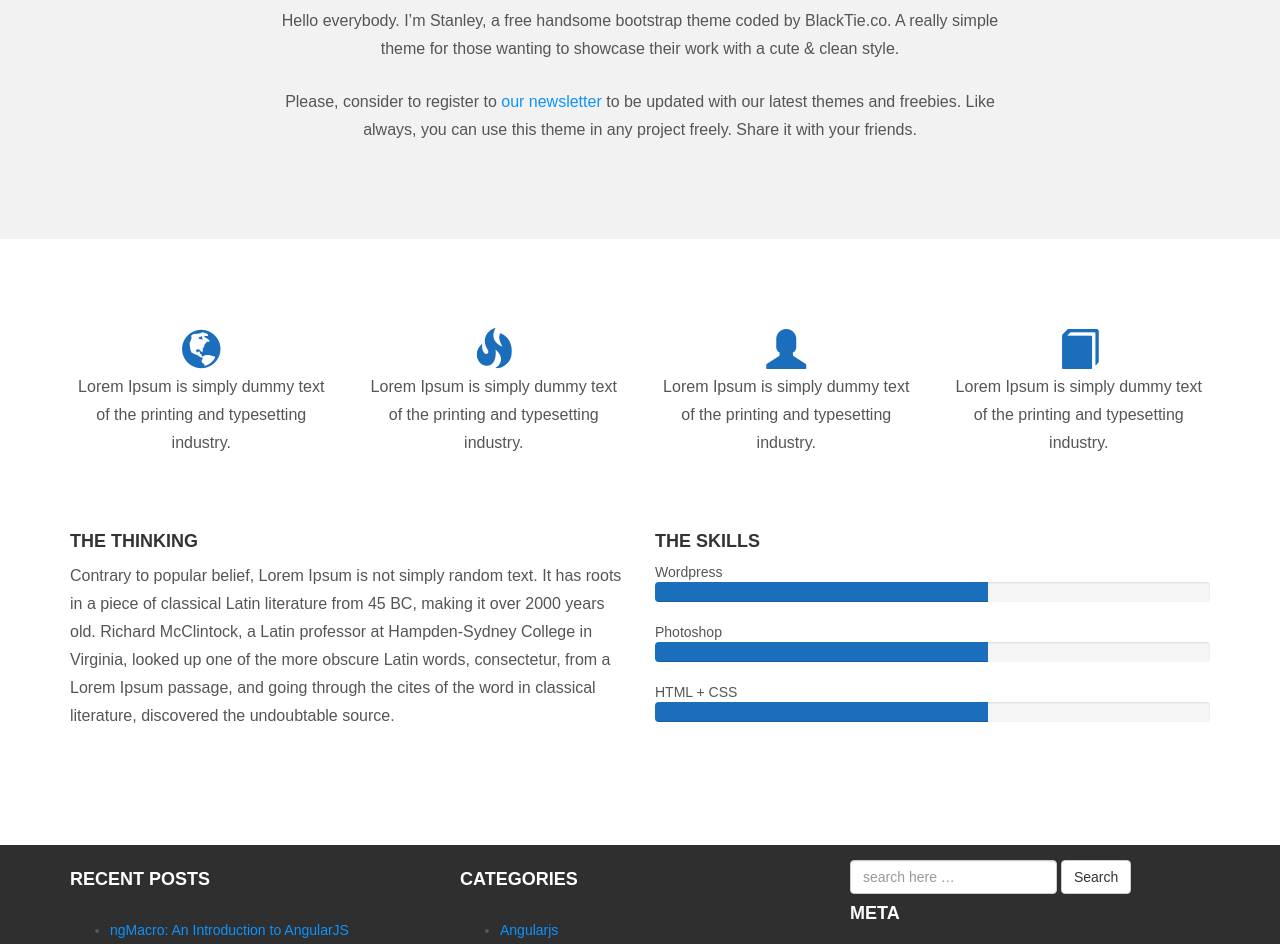
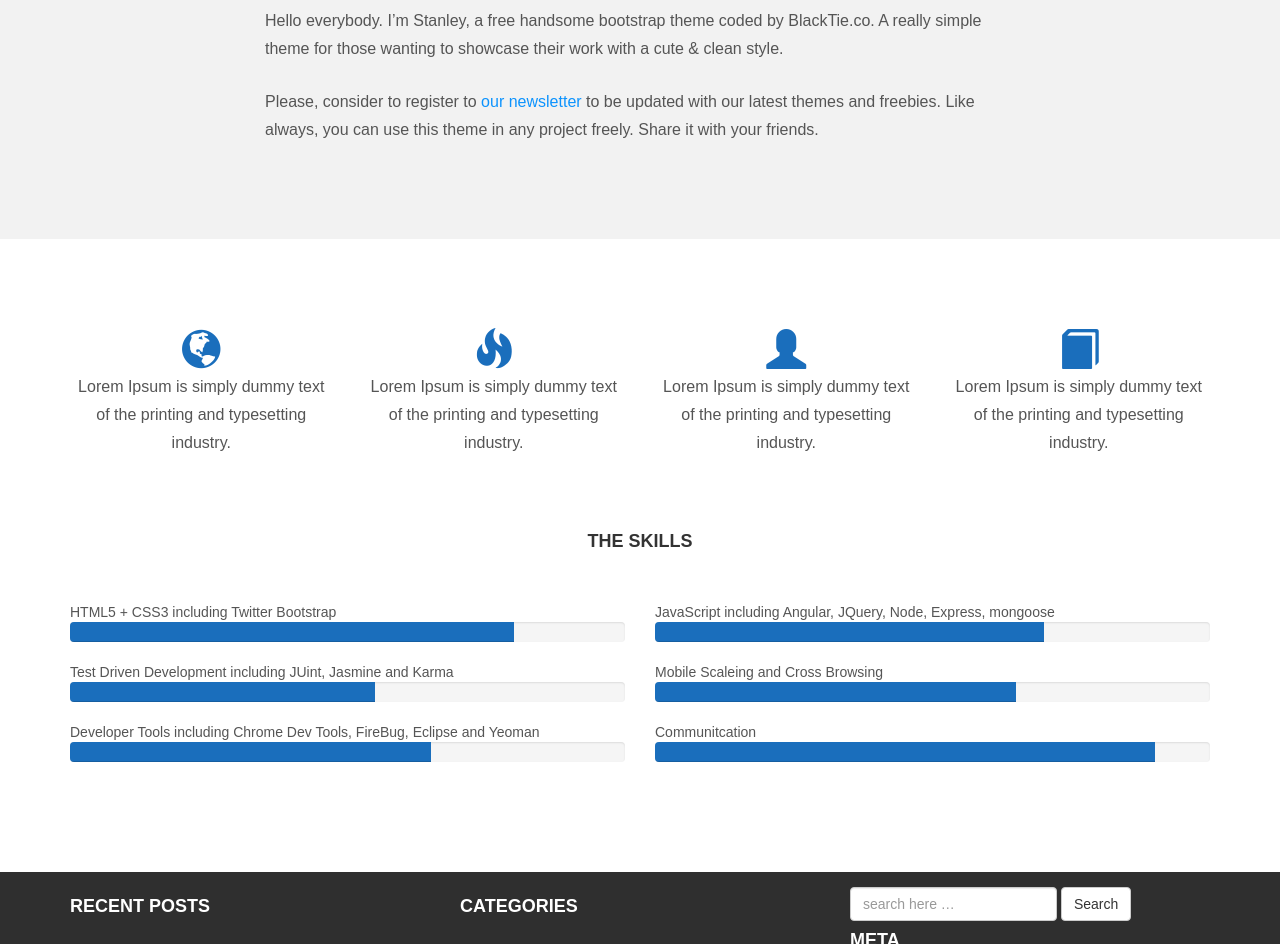
Before and after one commit to jonniedarko/jonnie.io, a plain HTML site: page template-about.html in a window 1280 px wide. Shown: the part 369-1313 px from the top of the page. Drawn offline with nearby package versions, Linux system fonts and the light colour scheme.

Commit message:
updates to About Page

```diff
--- a/style.css
+++ b/style.css
@@ -238,7 +238,8 @@ bt { font-size: 12px; }
 	.social-child-row{
 		display:inline-block;
 		width:100%;
-		margin: auto;
+		margin: 0 auto ;
+		text-align: center;
 	}
 
 }
--- a/template-about.html
+++ b/template-about.html
@@ -60,12 +60,12 @@
          <div id="ww">
             <div class="container">
                <div class="row row-padded-bt">
-                  <div class="col-sm-4 centered">
+                  <div class="col-sm-5 centered">
                      <div class="about-circular-avatar">
                         <!--<img width="155" height="155" src="http://www.gravatar.com/avatar/dbc7ad5935a0d4205ef0f97f516f082b.jpg?s=155" class="attachment-post-thumbnail wp-post-image" alt="user">-->
                      </div>
                      </div>
-                  <div class="col-sm-8">
+                  <div class="col-sm-7">
                      <div class="row">
                         <h1 class="about-name">About Stanley!</h1>
                      </div>
@@ -91,7 +91,7 @@
                   </div>
                </div>
                <div class="row">
-                  <div class="col-md-8 col-md-offset-2 centered">
+                  <div class="col-md-8 col-md-offset-2">
                      <p>Hello everybody. I’m Stanley, a free handsome bootstrap theme coded by BlackTie.co. A really simple theme for those wanting to showcase their work with a cute &amp; clean style.</p>
                      <p>Please, consider to register to <a href="http://eepurl.com/MxN_v">our newsletter</a> to be updated with our latest themes and freebies. Like always, you can use this theme in any project freely. Share it with your friends.</p>
                   </div>
@@ -124,32 +124,52 @@
                </div>
             </div>
             <!-- /row -->
+            <div class="row centered">
+               <h4>THE SKILLS</h4>
+            </div>
             <div class="row mt">
                <!-- About Left Text-->
                <div class="col-lg-6">
-                  <h4>THE THINKING</h4>
-                  <p>Contrary to popular belief, Lorem Ipsum is not simply random text. It has roots in a piece of classical Latin literature from 45 BC, making it over 2000 years old. Richard McClintock, a Latin professor at Hampden-Sydney College in Virginia, looked up one of the more obscure Latin words, consectetur, from a Lorem Ipsum passage, and going through the cites of the word in classical literature, discovered the undoubtable source.</p>
+
+                  HTML5 + CSS3 including Twitter Bootstrap
+                  <div class="progress">
+                     <div class="progress-bar progress-bar-theme" role="progressbar" aria-valuenow="80" aria-valuemin="0" aria-valuemax="100" style="width: 80%;">
+                        <span class="sr-only">80%</span>
+                     </div>
+                  </div>
+                  Test Driven Development including JUint, Jasmine and Karma
+                  <div class="progress">
+                     <div class="progress-bar progress-bar-theme" role="progressbar" aria-valuenow="55" aria-valuemin="0" aria-valuemax="100" style="width: 55%;">
+                        <span class="sr-only">55%</span>
+                     </div>
+                  </div>
+                  Developer Tools including Chrome Dev Tools, FireBug, Eclipse and Yeoman
+                  <div class="progress">
+                     <div class="progress-bar progress-bar-theme" role="progressbar" aria-valuenow="65" aria-valuemin="0" aria-valuemax="100" style="width: 65%;">
+                        <span class="sr-only">65% Complete</span>
+                     </div>
+                  </div>
                </div>
                <!-- /colg-lg-6 -->
                <!-- About Right Text-->
                <div class="col-lg-6">
-                  <h4>THE SKILLS</h4>
-                  Wordpress
+
+                  JavaScript including Angular, JQuery, Node, Express, mongoose
                   <div class="progress">
-                     <div class="progress-bar progress-bar-theme" role="progressbar" aria-valuenow="60" aria-valuemin="0" aria-valuemax="100" style="width: 60%;">
-                        <span class="sr-only">60% Complete</span>
+                     <div class="progress-bar progress-bar-theme" role="progressbar" aria-valuenow="70" aria-valuemin="0" aria-valuemax="100" style="width: 70%;">
+                        <span class="sr-only">70%</span>
                      </div>
                   </div>
-                  Photoshop
+                  Mobile Scaleing and Cross Browsing
                   <div class="progress">
-                     <div class="progress-bar progress-bar-theme" role="progressbar" aria-valuenow="80" aria-valuemin="0" aria-valuemax="100" style="width: 60%;">
-                        <span class="sr-only">80% Complete</span>
+                     <div class="progress-bar progress-bar-theme" role="progressbar" aria-valuenow="65" aria-valuemin="0" aria-valuemax="100" style="width: 65%;">
+                        <span class="sr-only">65% </span>
                      </div>
                   </div>
-                  HTML + CSS
+                  Communitcation
                   <div class="progress">
-                     <div class="progress-bar progress-bar-theme" role="progressbar" aria-valuenow="95" aria-valuemin="0" aria-valuemax="100" style="width: 60%;">
-                        <span class="sr-only">95% Complete</span>
+                     <div class="progress-bar progress-bar-theme" role="progressbar" aria-valuenow="90" aria-valuemin="0" aria-valuemax="100" style="width: 90%;">
+                        <span class="sr-only">90% Complete</span>
                      </div>
                   </div>
                </div>
```
